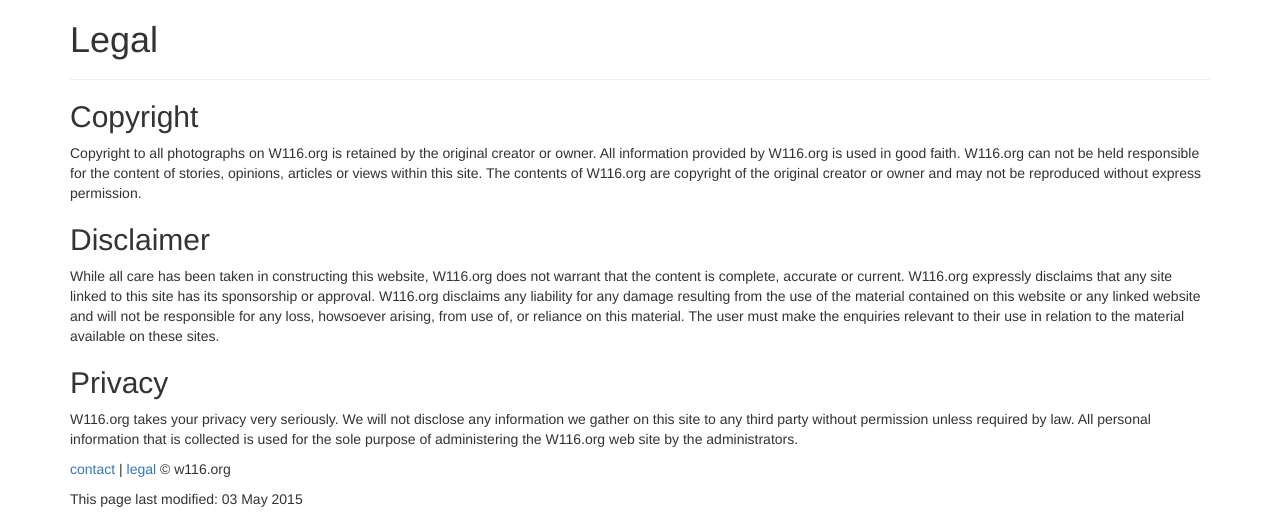
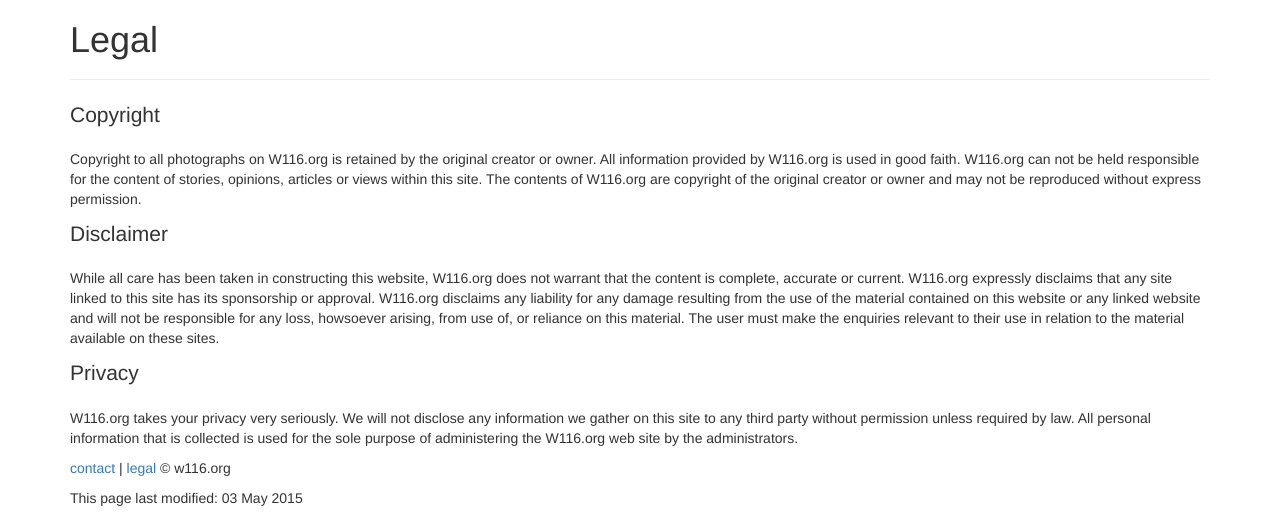
Before and after one commit to W116org/w116org.github.io, a Jekyll site: the page built from legal.html, in a window 1280 px wide. Shown: the part 392-911 px from the top of the page. Built offline with Jekyll 4.4.1, drawn with Linux system fonts in a browser that asks for light colours; nearby versions of some CDN libraries; comment, search, counter and statistics services are not loaded.

Commit message:
Update legal.html

```diff
--- a/legal.html
+++ b/legal.html
@@ -7,9 +7,9 @@
 published: true
 ---
 
-<h2>Copyright</h2>
+<p class="lead">Copyright</p>
 <p>Copyright to all photographs on W116.org is retained by the original creator or owner. All information provided by W116.org is used in good faith. W116.org can not be held responsible for the content of stories, opinions, articles or views within this site. The contents of W116.org are copyright of the original creator or owner and may not be reproduced without express permission.</p>
-<h2>Disclaimer</h2>
+<p class="lead">Disclaimer</p>
 <p>While all care has been taken in constructing this website, W116.org does not warrant that the content is complete, accurate or current. W116.org expressly disclaims that any site linked to this site has its sponsorship or approval. W116.org disclaims any liability for any damage resulting from the use of the material contained on this website or any linked website and will not be responsible for any loss, howsoever arising, from use of, or reliance on this material. The user must make the enquiries relevant to their use in relation to the material available on these sites.</p>
-<h2>Privacy</h2>
+<p class="lead">Privacy</p>
 <p>W116.org takes your privacy very seriously. We will not disclose any information we gather on this site to any third party without permission unless required by law. All personal information that is collected is used for the sole purpose of administering the W116.org web site by the administrators.</p>
```
